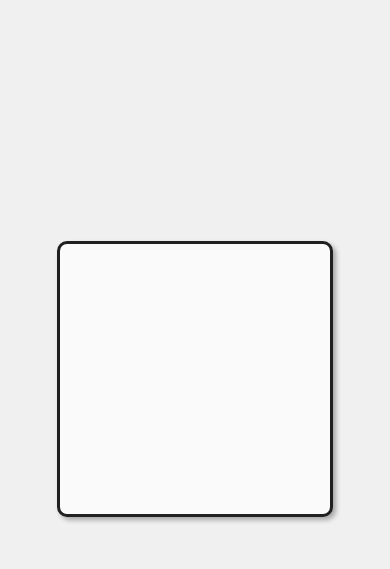
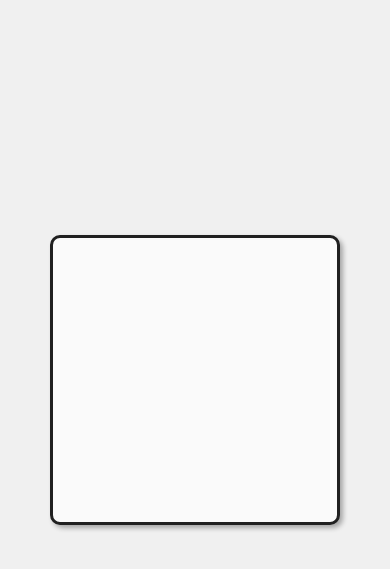
Before and after one commit to aleessandrohr/my-first-game-with-canvas, a website with bundled scripts: page public/index.html in a window 390 px wide. Shown: the part 69-638 px from the top of the page. Built offline with nearby package versions, Linux system fonts and the light colour scheme.

Commit message:
update font-size

```diff
--- a/public/style.css
+++ b/public/style.css
@@ -89,18 +89,18 @@ canvas {
 
 @media (max-width: 768px) {
 	html {
-		font-size: 57.5%;
+		font-size: 60.5%;
 	}
 }
 
 @media (max-width: 320px) {
 	html {
-		font-size: 55.5%;
+		font-size: 57.5%;
 	}
 }
 
 @media (max-width: 280px) {
 	html {
-		font-size: 52.5%;
+		font-size: 55.5%;
 	}
 }
```
